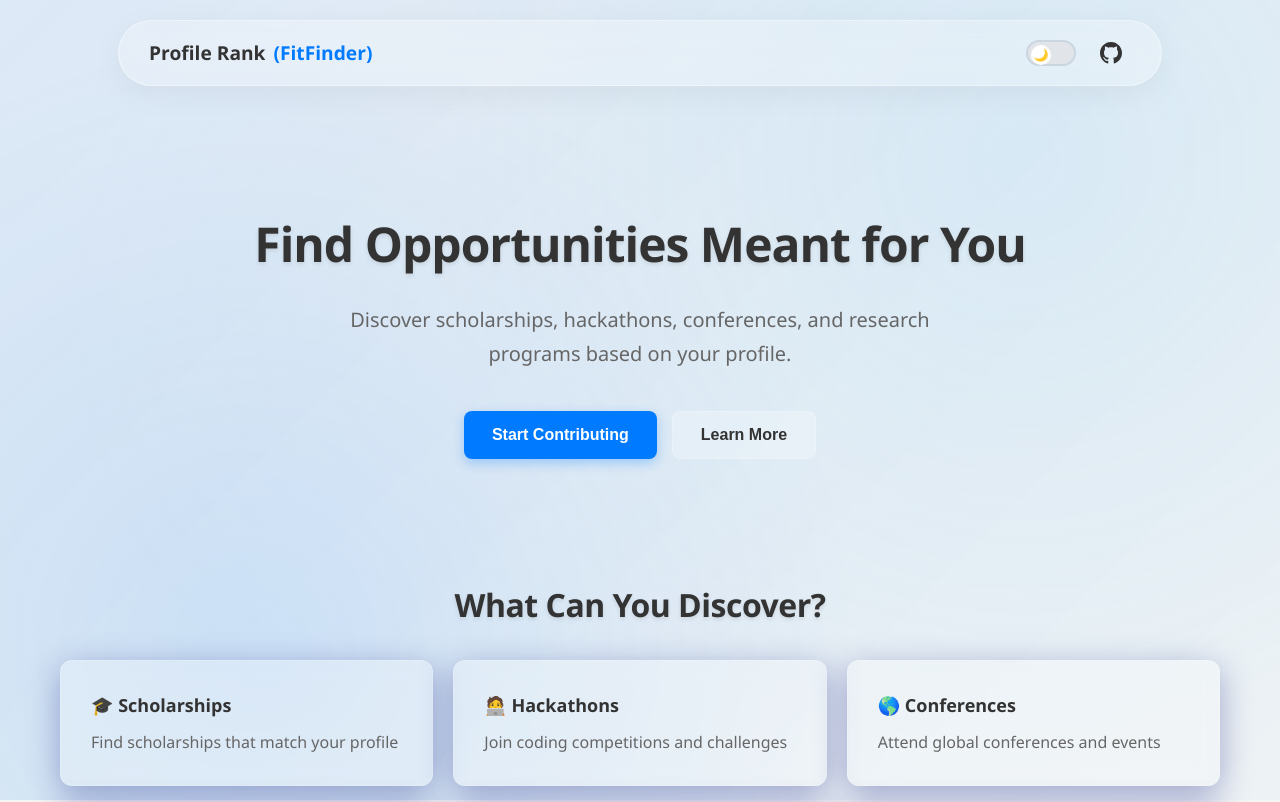
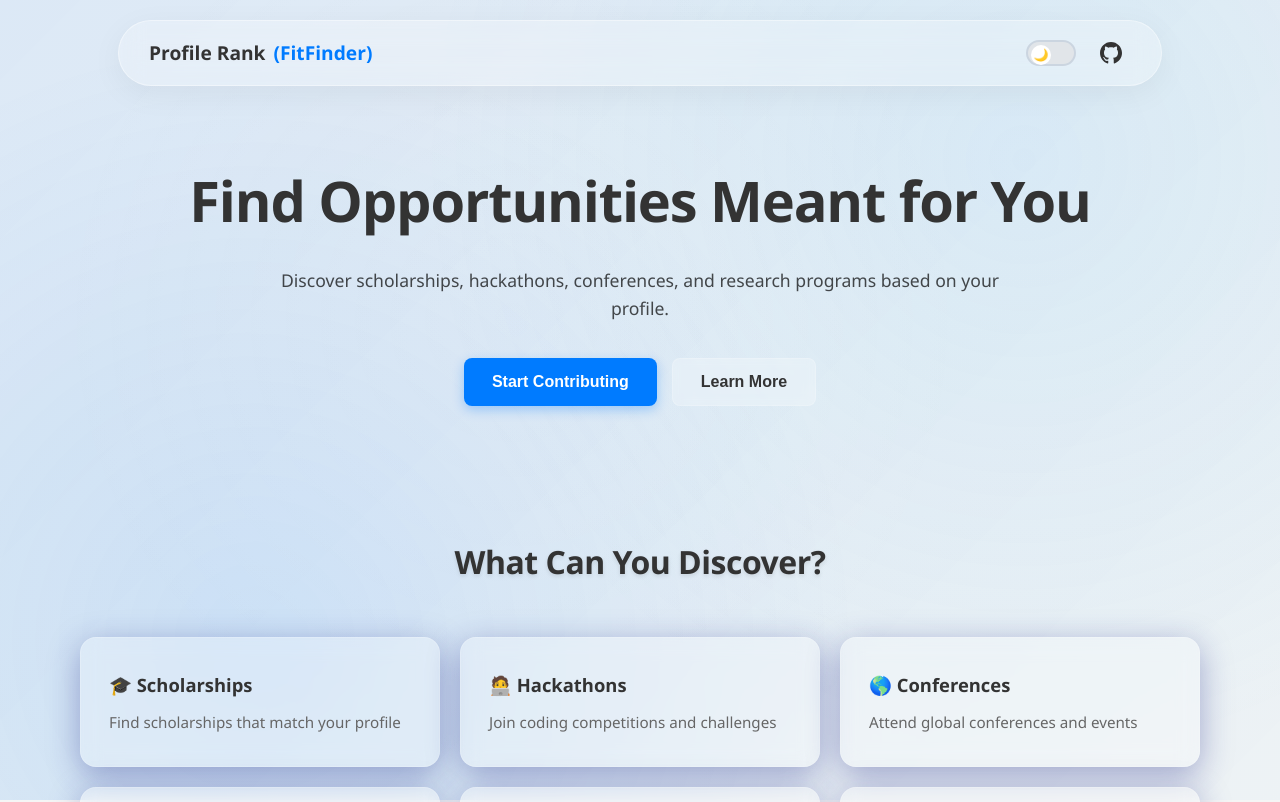
Before and after one commit to Code-Social/fitfinder, a React (Create React App) app: page / in a window 1280 px wide. Shown: the top 802 px of the page. Built offline with nearby package versions, Linux system fonts and the light colour scheme; the HTML template or start-up script is replaced by a standard one.

Commit message:
style: polish landing page UI and improve discover section visibility

```diff
--- a/src/App.css
+++ b/src/App.css
@@ -97,32 +97,6 @@ section {
   }
 }
 
-/* Hero section */
-.hero {
-  text-align: center;
-  padding: 60px 0;
-  position: relative;
-}
-
-.hero h2 {
-  font-size: 48px;
-  margin-bottom: 20px;
-  color: var(--text-primary);
-  font-weight: 800;
-  text-shadow: 0 2px 4px rgba(0, 0, 0, 0.1);
-  letter-spacing: -1px;
-}
-
-.hero p {
-  font-size: 20px;
-  color: var(--text-secondary);
-  margin-bottom: 40px;
-  max-width: 600px;
-  margin-left: auto;
-  margin-right: auto;
-  line-height: 1.7;
-}
-
 /* Buttons */
 .buttons {
   display: flex;
@@ -201,29 +175,37 @@ section {
   position: absolute;
   top: 0;
   left: 0;
-  right: 0;
-  height: 2px;
-  background: linear-gradient(90deg, var(--primary-color), transparent);
-  transform: scaleX(0);
-  transition: transform 0.3s ease;
+  width: 100%;
+  height: 3px;
+  background: linear-gradient(90deg,
+      var(--primary-color),
+      transparent);
+  opacity: 0;
+  transition: opacity 0.3s ease;
 }
 
 .card:hover {
-  transform: translateY(-5px);
-  box-shadow: 0 12px 40px rgba(0, 0, 0, 0.15);
+  transform: translateY(-6px);
+  box-shadow:
+    0 12px 40px rgba(0, 0, 0, 0.15),
+    0 0 0 1px rgba(0, 123, 255, 0.15);
 }
 
 .card:hover::before {
   transform: scaleX(1);
+  opacity: 1;
 }
 
 .card h4 {
   margin-bottom: 10px;
-  font-size: 18px;
+  font-size: 1.15rem;
+  font-weight: 700;
   color: var(--text-primary);
 }
 
 .card p {
+  font-size: 0.95rem;
+  line-height: 1.6;
   color: var(--text-secondary);
 }
 
@@ -292,6 +274,40 @@ h3 {
 
 .step p {
   color: var(--text-secondary);
+}
+
+/* hero section */
+.hero {
+  text-align: center;
+  padding: 10px 20px 10px;
+}
+
+.hero-title {
+  font-size: clamp(2.5rem, 5vw, 3.5rem);
+  font-weight: 800;
+  letter-spacing: -0.02em;
+  margin-bottom: 20px;
+}
+
+.hero-subtitle {
+  max-width: 720px;
+  margin: 0 auto 36px;
+  font-size: 1.1rem;
+  color: rgba(0, 0, 0, 0.7);
+}
+
+[data-theme="dark"] .hero-subtitle {
+  color: rgba(255, 255, 255, 0.75);
+}
+
+
+
+.opportunities {
+  padding: 60px 20px 100px;
+}
+
+.opportunities h3 {
+  margin-bottom: 50px;
 }
 
 /* Open source section */
@@ -399,7 +415,16 @@ footer {
   }
 
   .card {
-    padding: 20px;
+    background: var(--glass-bg);
+    padding: 32px 28px;
+    border: 1px solid var(--glass-border);
+    border-radius: 16px;
+    box-shadow: var(--glass-shadow);
+    transition: transform 0.3s ease, box-shadow 0.3s ease;
+    backdrop-filter: blur(10px);
+    -webkit-backdrop-filter: blur(10px);
+    position: relative;
+    overflow: hidden;
   }
 
   .step-number {
--- a/src/App.tsx
+++ b/src/App.tsx
@@ -17,8 +17,14 @@ function App() {
         <main>
           {/* hero section*/}
           <section className="hero">
-            <h2>Find Opportunities Meant for You</h2>
-            <p>Discover scholarships, hackathons, conferences, and research programs based on your profile.</p>
+            <h2 className="hero-title">
+              Find Opportunities Meant for You
+            </h2>
+
+            <p className="hero-subtitle">
+              Discover scholarships, hackathons, conferences, and research programs based on your profile.
+            </p>
+
             <div className="buttons">
               <button className="primary-btn">Start Contributing</button>
               <button className="secondary-btn">Learn More</button>
```
